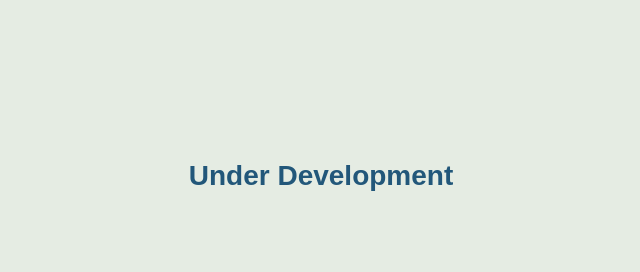
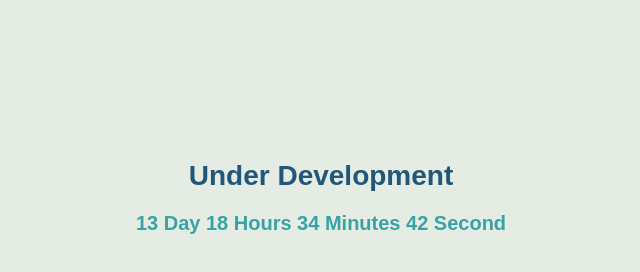
Before and after one commit to kidKrishkode/ExamCall.github.io, a plain HTML site: page index.html in a window 1280 px wide. Shown: the whole page, without its empty margins (319-959 px from the left). Drawn offline with Linux system fonts and the light colour scheme.

Commit message:
Update index.html

```diff
--- a/index.html
+++ b/index.html
@@ -26,7 +26,7 @@
   <div class="under-development">Under Development</div>
   <div id="countdown" style="font-weight: bold; margin-top: 20px;"></div>
   <script>
-    var countDownDate = new Date("May 20, 2024 00:00:00").getTime();
+    var countDownDate = new Date("May 25, 2024 00:00:00").getTime();
     var x = setInterval(function(){
       var now = new Date().getTime();
       var distance = countDownDate - now;
@@ -34,7 +34,7 @@
       var hours = Math.floor((distance %(1000 * 60 * 60 * 24)) /(1000 * 60 * 60));
       var minutes = Math.floor((distance %(1000 * 60 * 60)) /(1000 * 60));
       var seconds = Math.floor((distance %(1000 * 60)) / 1000);
-      document.getElementById("countdown").innerHTML =(days<10?'0'+days:days) + " Day " +(hours<10?'0'+hours:hourse) + " Hours "
+      document.getElementById("countdown").innerHTML =(days<10?'0'+days:days) + " Day " +(hours<10?'0'+hours:hours) + " Hours "
       +(minutes<10?'0'+minutes:minutes) + " Minutes " +(seconds<10?'0'+seconds:seconds) + " Second ";
       if(distance < 0){
         clearInterval(x);
```
